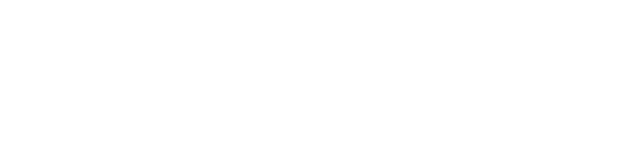
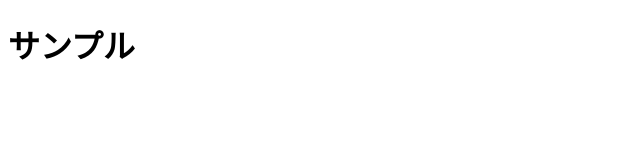
Before and after one commit to yugonojima/html-css-beginner, a plain HTML site: page challenge/index.html in a window 1280 px wide. Shown: the whole page, without its empty margins (0-640 px from the left). Drawn offline with Linux system fonts and the light colour scheme.

Commit message:
ファイル編集

```diff
--- a/challenge/index.html
+++ b/challenge/index.html
@@ -9,6 +9,7 @@
 </head>
 
 <body>
+    <h1>サンプル</h1>
     <!-- TODO: デザインのようなサイトを作成する(レスポンシブはできればする) -->
     <!-- 画像等はstatic/imageに入っている -->
     <!-- static/style.cssを使えるようにlinkすること -->
```
